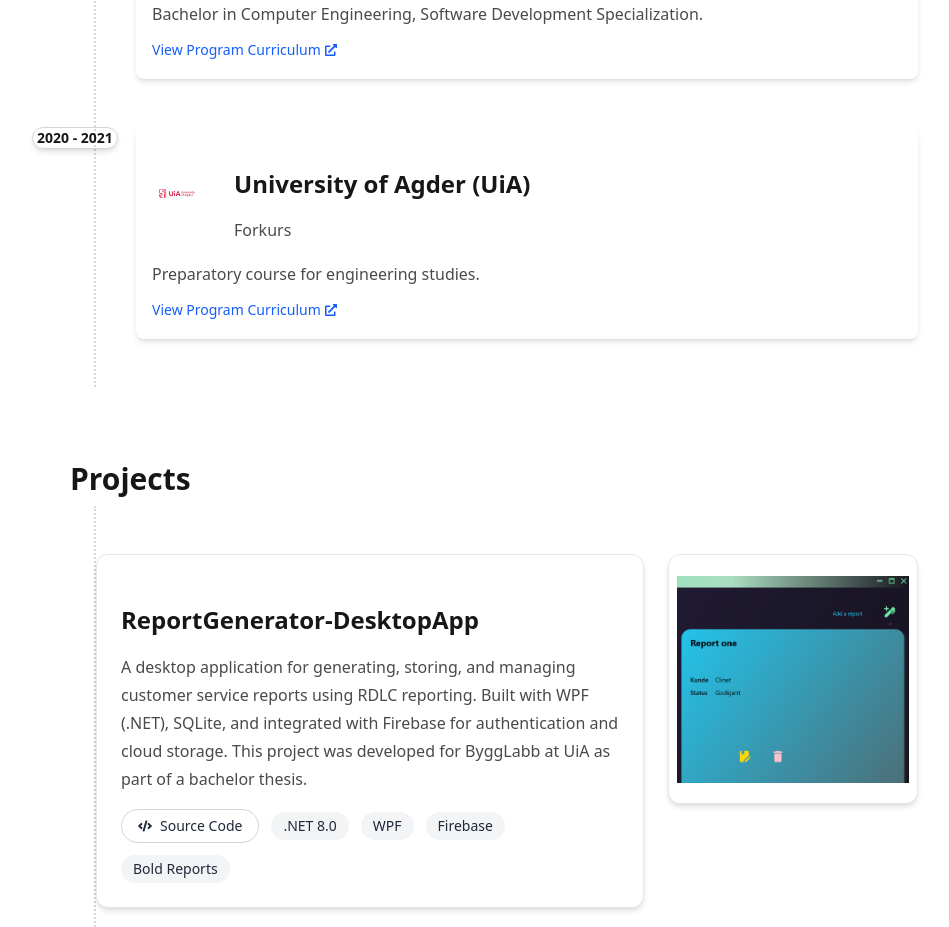
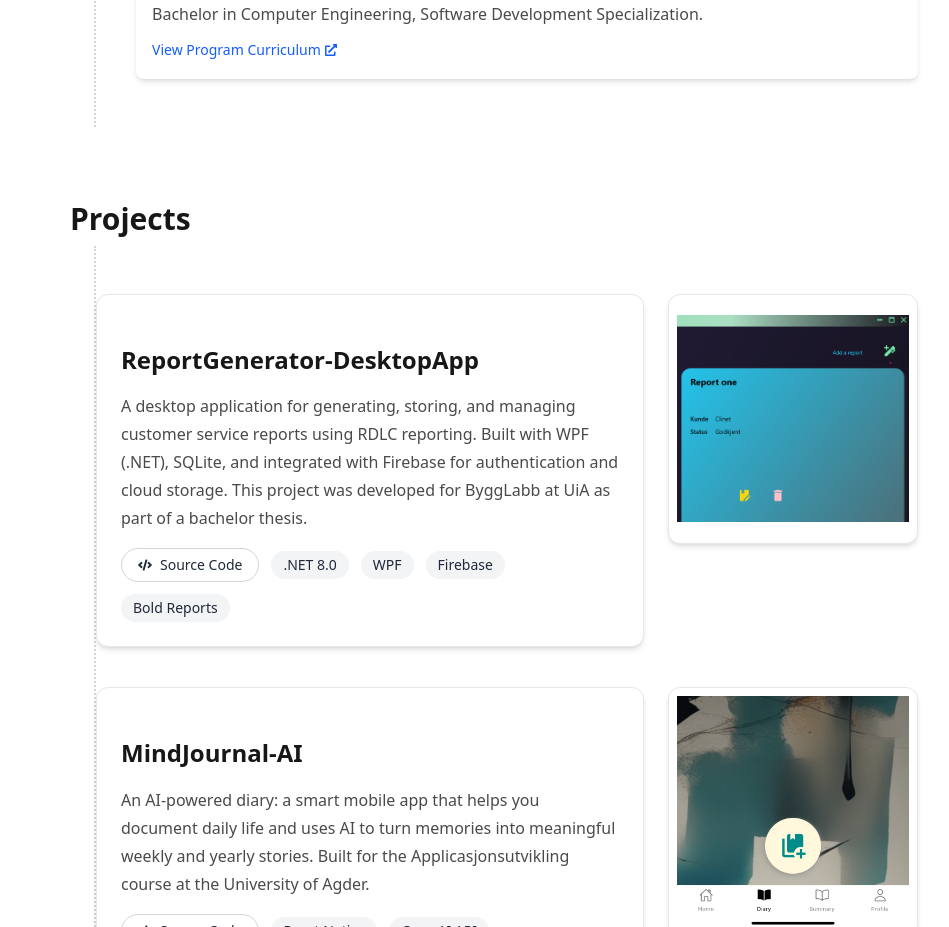
Before and after one commit to amanuelHT/portfolioHT, a Next.js app: page / in a window 1280 px wide. Shown: the part 780-1707 px from the top of the page, without its empty margins (146-1095 px from the left). Built offline with nearby package versions, Linux system fonts and the light colour scheme.

Commit message:
Update educationData.ts

```diff
--- a/src/data/educationData.ts
+++ b/src/data/educationData.ts
@@ -10,13 +10,13 @@
   link: "https://www.uia.no/studier/program/data-ingeniorutdanning-bachelor/studieplaner/2021h.html"
 }
 ,
-{
-  date: "2020 - 2021",
-  logo: "/logos/uia.svg",
-  institution: "University of Agder (UiA)",
-  title: "Forkurs ",
-  description:
-    "Preparatory course for engineering studies.",
-  link: "https://www.uia.no/studier/program/forkurs-ingenior/studieplaner/2020h.html"
-},
+//{
+  //date: "2020 - 2021",
+  //logo: "/logos/uia.svg",
+  //institution: "University of Agder (UiA)",
+  //title: "Forkurs ",
+  //description:
+    //"Preparatory course for engineering studies.",
+  //link: "https://www.uia.no/studier/program/forkurs-ingenior/studieplaner/2020h.html"
+//},
 ];
```
